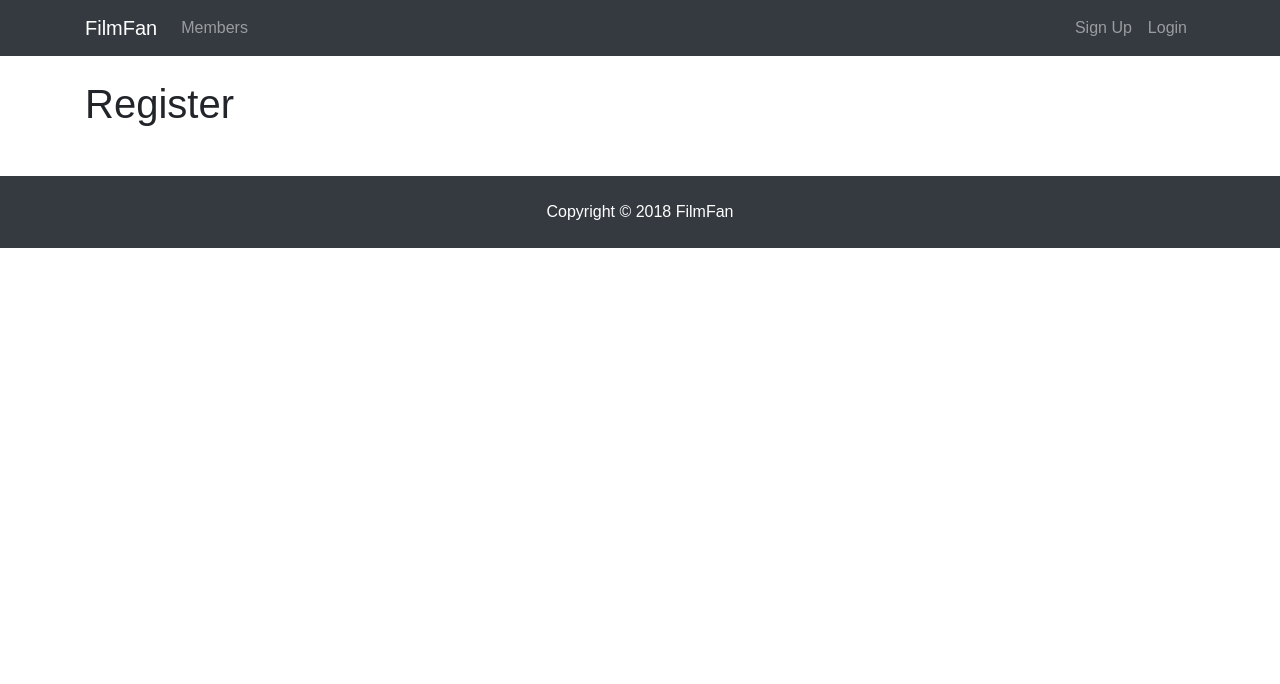
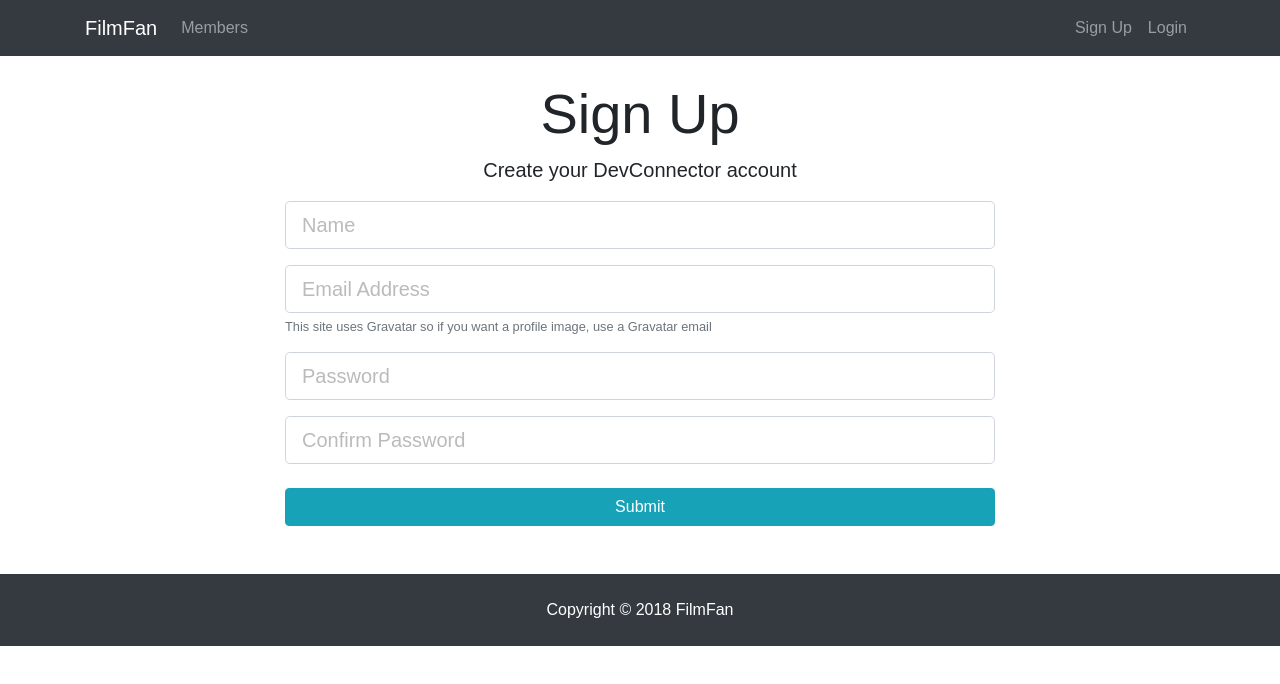
Before and after one commit to juliankohlman/film-fan, a React (Create React App) app in the folder client/: page /register in a window 1280 px wide. Shown: the top 684 px of the page. Built offline with nearby package versions, Linux system fonts and the light colour scheme.

Commit message:
Adding state to registration form

```diff
--- a/client/src/components/auth/Register.js
+++ b/client/src/components/auth/Register.js
@@ -1,10 +1,73 @@
 import React, { Component } from 'react';
 
 class Register extends Component {
+	constructor() {
+		super();
+		this.state = {
+			name: '',
+			email: '',
+			password: '',
+			password2: '',
+			errors: {}
+		};
+	}
+
 	render() {
 		return (
-			<div>
-				<h1>Register</h1>
+			<div className="register">
+				<div className="container">
+					<div className="row">
+						<div className="col-md-8 m-auto">
+							<h1 className="display-4 text-center">Sign Up</h1>
+							<p className="lead text-center">
+								Create your DevConnector account
+							</p>
+							<form action="create-profile.html">
+								<div className="form-group">
+									<input
+										type="text"
+										className="form-control form-control-lg"
+										placeholder="Name"
+										name="name"
+										required
+									/>
+								</div>
+								<div className="form-group">
+									<input
+										type="email"
+										className="form-control form-control-lg"
+										placeholder="Email Address"
+										name="email"
+									/>
+									<small className="form-text text-muted">
+										This site uses Gravatar so if you want a
+										profile image, use a Gravatar email
+									</small>
+								</div>
+								<div className="form-group">
+									<input
+										type="password"
+										className="form-control form-control-lg"
+										placeholder="Password"
+										name="password"
+									/>
+								</div>
+								<div className="form-group">
+									<input
+										type="password"
+										className="form-control form-control-lg"
+										placeholder="Confirm Password"
+										name="password2"
+									/>
+								</div>
+								<input
+									type="submit"
+									className="btn btn-info btn-block mt-4"
+								/>
+							</form>
+						</div>
+					</div>
+				</div>
 			</div>
 		);
 	}
--- a/client/src/components/layout/Landing.js
+++ b/client/src/components/layout/Landing.js
@@ -1,4 +1,5 @@
 import React, { Component } from 'react';
+import { Link } from 'react-router-dom';
 
 class Landing extends Component {
 	render() {
@@ -15,18 +16,18 @@
 									connected with other fans.
 								</p>
 								<hr />
-								<a
-									href="register.html"
+								<Link
+									to="/register"
 									className="btn btn-lg btn-info mr-2"
 								>
 									Sign Up
-								</a>
-								<a
-									href="login.html"
+								</Link>
+								<Link
+									to="/login"
 									className="btn btn-lg btn-light"
 								>
 									Login
-								</a>
+								</Link>
 							</div>
 						</div>
 					</div>
--- a/client/src/components/layout/Navbar.js
+++ b/client/src/components/layout/Navbar.js
@@ -21,10 +21,10 @@
 					<div className="collapse navbar-collapse" id="mobile-nav">
 						<ul className="navbar-nav mr-auto">
 							<li className="nav-item">
-								<a className="nav-link" href="profiles.html">
+								<Link className="nav-link" to="/profiles">
 									{' '}
 									Members
-								</a>
+								</Link>
 							</li>
 						</ul>
 
```
